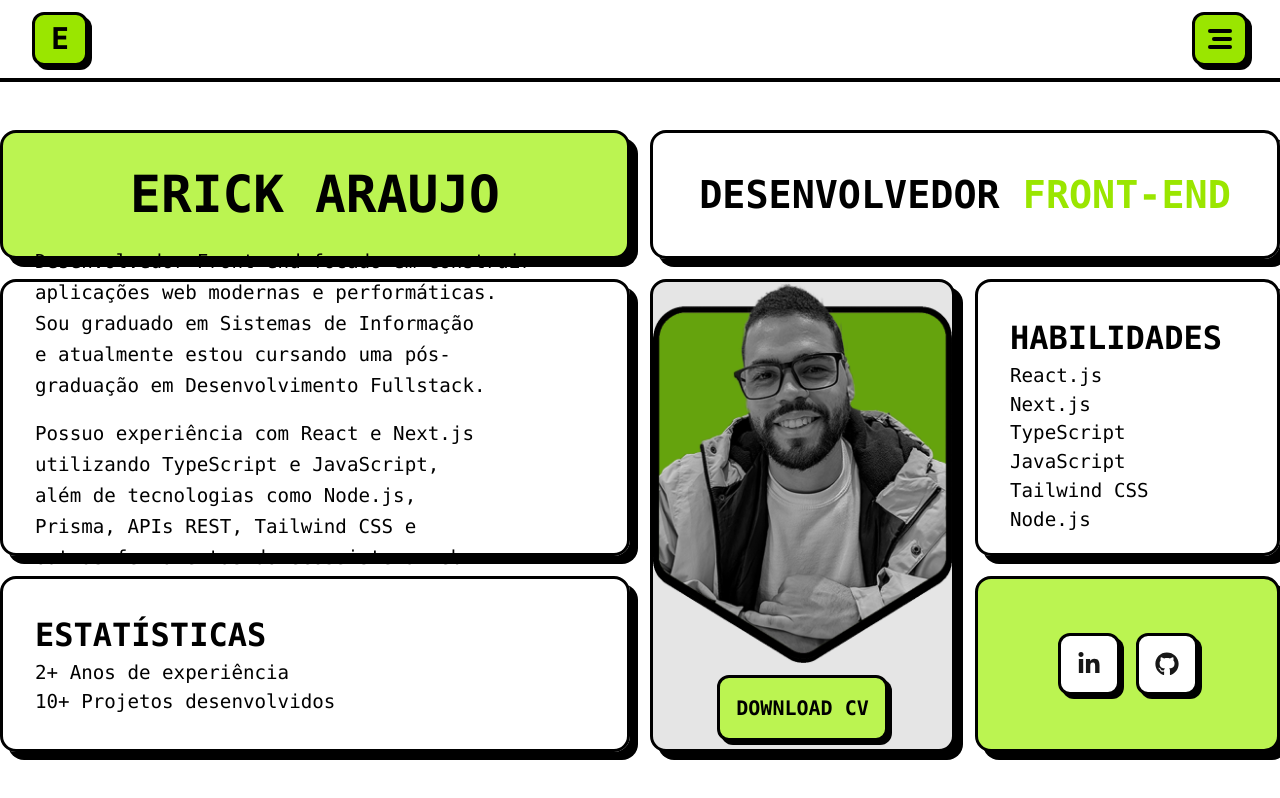
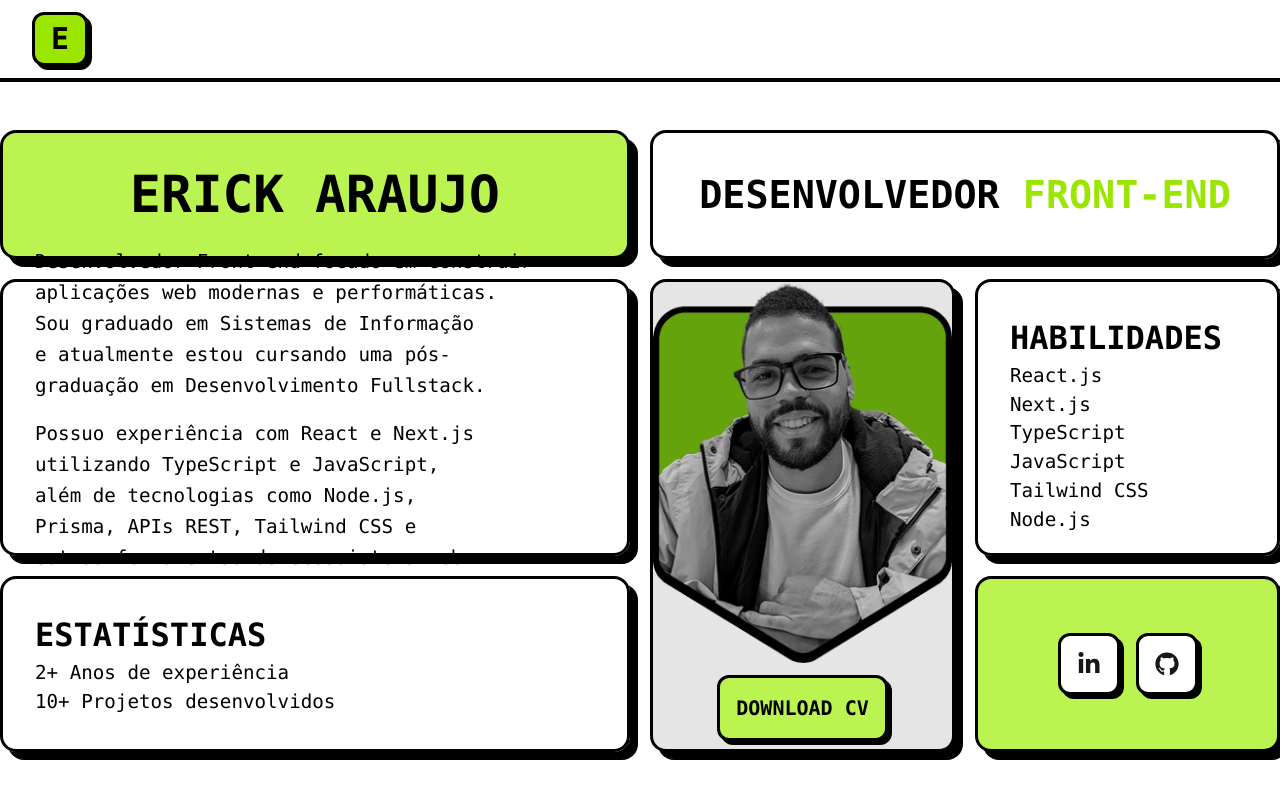
Before and after one commit to araujoerick/portfolio, a Next.js app: page / in a window 1280 px wide. Built offline with nearby package versions, Linux system fonts and the light colour scheme.

Commit message:
✨ feat: ensure Header can receive children

```diff
--- a/src/app/components/header.tsx
+++ b/src/app/components/header.tsx
@@ -1,6 +1,6 @@
-import MenuButton from "./header-menu-button";
+import React from "react";
 
-const Header = () => {
+const Header = ({ children }: { children: React.ReactNode }) => {
   return (
     <header className="w-full border-b-4 border-black bg-white px-8 py-3">
       <div className="container mx-auto flex items-center justify-between">
@@ -8,7 +8,7 @@ const Header = () => {
           E
         </span>
 
-        <MenuButton />
+        {children}
       </div>
     </header>
   );
```
